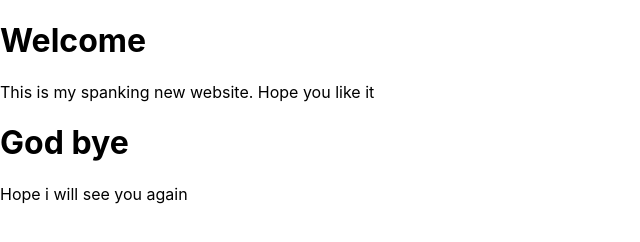
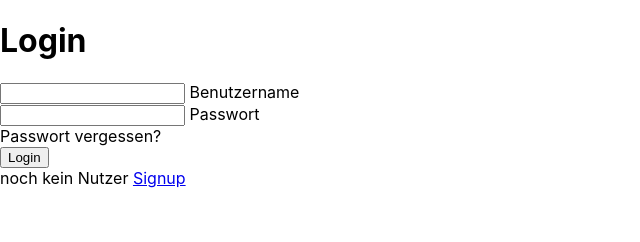
Before and after one commit to Laskokuma/hello-world, a plain HTML site: page index.html in a window 1280 px wide. Shown: the whole page, without its empty margins (0-640 px from the left). Drawn offline with Linux system fonts and the light colour scheme.

Commit message:
Update index.html

```diff
--- a/index.html
+++ b/index.html
@@ -15,12 +15,30 @@
     <meta name="description" content="The purpose of seo is to help you website rank better on google">
     <!-- META KEYWORDS -->
     <meta name="keywords" content="HTML, Css, JAVA">
+    <html lang="de"
 </head>
 
 <body>
-    <h1>Welcome</h1>
-    <p>This is my spanking new website. Hope you like it</p>
-    <h1>God bye</h1>
-    <p>Hope i will see you again</p>
+
+    <div class="center">
+        <h1>Login</h1>
+        <form method="POST">
+            <div class="txt_field">
+                <input type="text" required>
+                <label>Benutzername</label>
+            </div>
+            <div class="txt_field">
+                <input type="password" required>
+                <label>Passwort</label>
+             </div>
+             <div class="pass">Passwort vergessen?</div>
+             <input type="submit" value="Login">
+             <div class="signup_link">
+                 noch kein Nutzer <a href="#">Signup</a>
+             </div>
+
+        </form>
+    </div>
+
 </body>
 </html>
```
